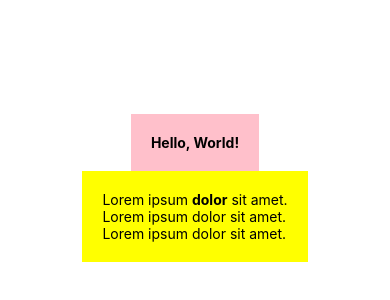
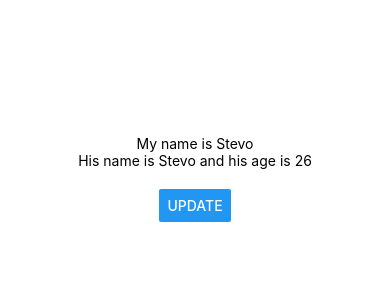
Before and after one commit to voSteshaBa/ReactNativeTest, a React Native app: screen / in a window 390 px wide. Shown: the part 234-534 px from the top of the page. Built offline with nearby package versions, Linux system fonts and the light colour scheme.

Commit message:
useState

```diff
--- a/App.js
+++ b/App.js
@@ -1,17 +1,22 @@
 import { StatusBar } from 'expo-status-bar';
-import React from 'react';
-import { StyleSheet, Text, View } from 'react-native';
+import React, {useState} from 'react';
+import { StyleSheet, Text, View, Button } from 'react-native';
 
 export default function App() {
+  const [name, setName] = useState('Stevo');
+  const [person, setPerson] = useState({name: 'Stevo', age: 26});
+
+  const clickHandler = () => {
+    setName('Petar')
+    setPerson({name: 'Petar', age: 45})
+  }
   return (
     <View style={styles.container}>
-        <View style={styles.header}>
-        <Text style={styles.boldText}>Hello, World!</Text>
-      </View>
-      <View style={styles.body}>
-        <Text>Lorem ipsum <Text style={styles.boldText}>dolor</Text> sit amet.</Text>
-        <Text>Lorem ipsum dolor sit amet.</Text>
-        <Text>Lorem ipsum dolor sit amet.</Text>
+      <Text>My name is {name}</Text>
+  <Text>His name is {person.name} and his age is {person.age}</Text>
+
+      <View style={styles.buttonContainer}>
+      <Button title='Update' onPress={clickHandler}/>
       </View>
     </View>
   );
@@ -24,15 +29,7 @@
     alignItems: 'center',
     justifyContent: 'center',
   },
-  header: {
-    backgroundColor: 'pink',
-    padding: 20,
-  },
-  body: {
-    backgroundColor: 'yellow',
-    padding: 20,
-  },
-  boldText: {
-    fontWeight: 'bold',
+  buttonContainer: {
+    margin: 20
   }
 });
```
